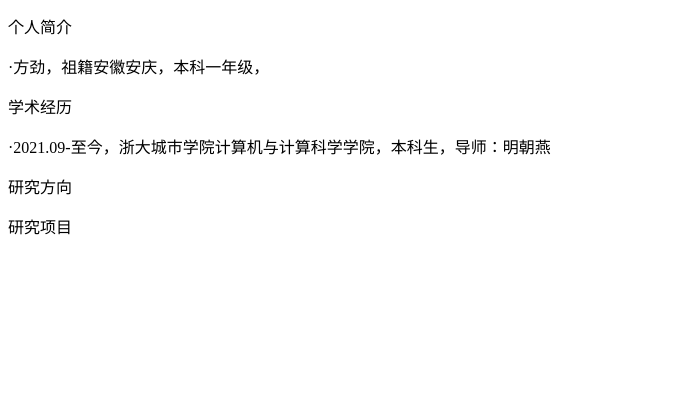
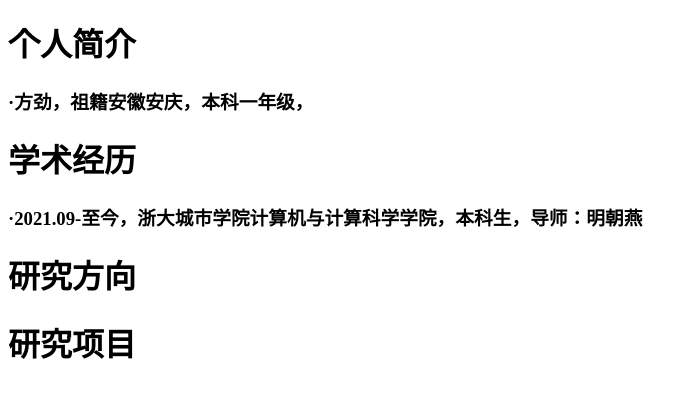
Before and after one commit to forelsket/forelsket.github.io, a plain HTML site: page index.html in a window 1280 px wide. Shown: the part 10-408 px from the top of the page, without its empty margins (0-698 px from the left). Drawn offline with Linux system fonts and the light colour scheme.

Commit message:
Update index.html

```diff
--- a/index.html
+++ b/index.html
@@ -1,8 +1,8 @@
 <img str="/1.photo.jpg" width="100%">
-<p>个人简介 </p>
-      <p>    ·方劲，祖籍安徽安庆，本科一年级，</p>
-<p>学术经历</p>
-<p>    ·2021.09-至今，浙大城市学院计算机与计算科学学院，本科生，导师：明朝燕</p>
-<p>研究方向</p>
+<H1>个人简介 </H1>
+      <H3>    ·方劲，祖籍安徽安庆，本科一年级，</H3>
+<H1>学术经历</H1>
+<H3>    ·2021.09-至今，浙大城市学院计算机与计算科学学院，本科生，导师：明朝燕</H3>
+<H1>研究方向</H1>
 <p>    </p>
-<p>研究项目</p>
+<H1>研究项目</H1>
```
